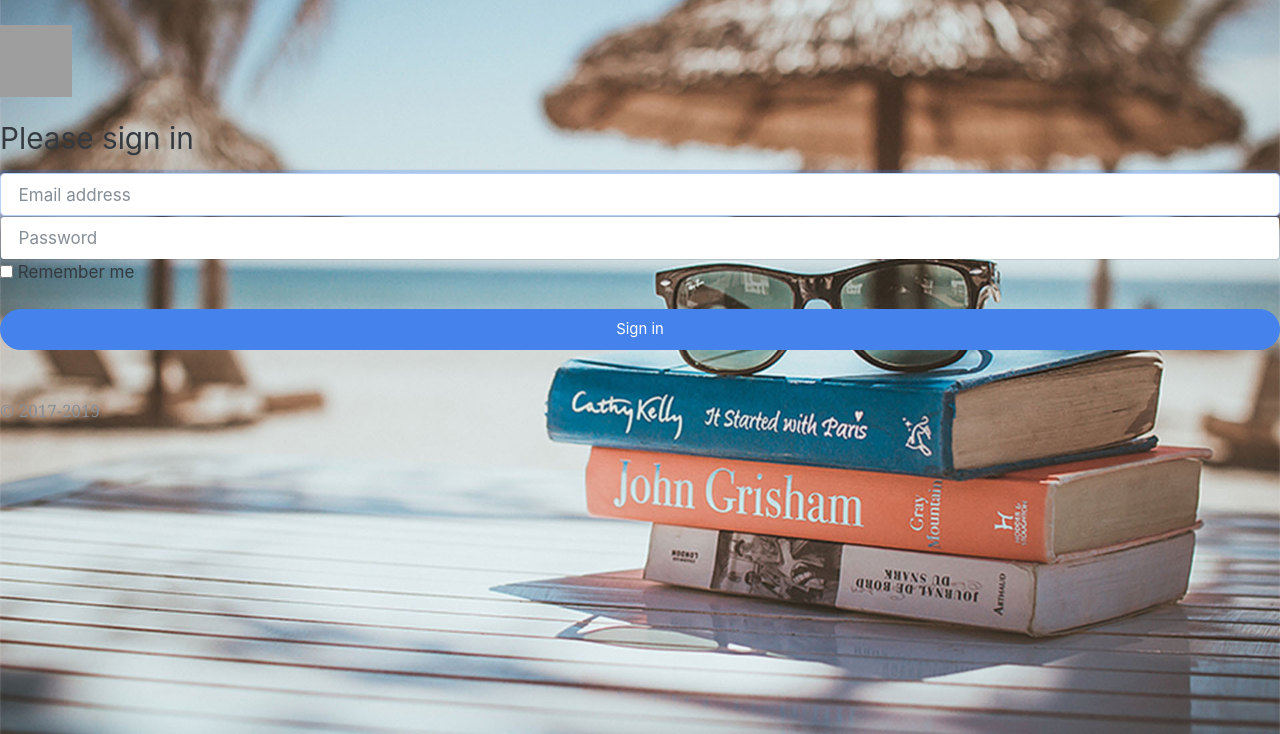
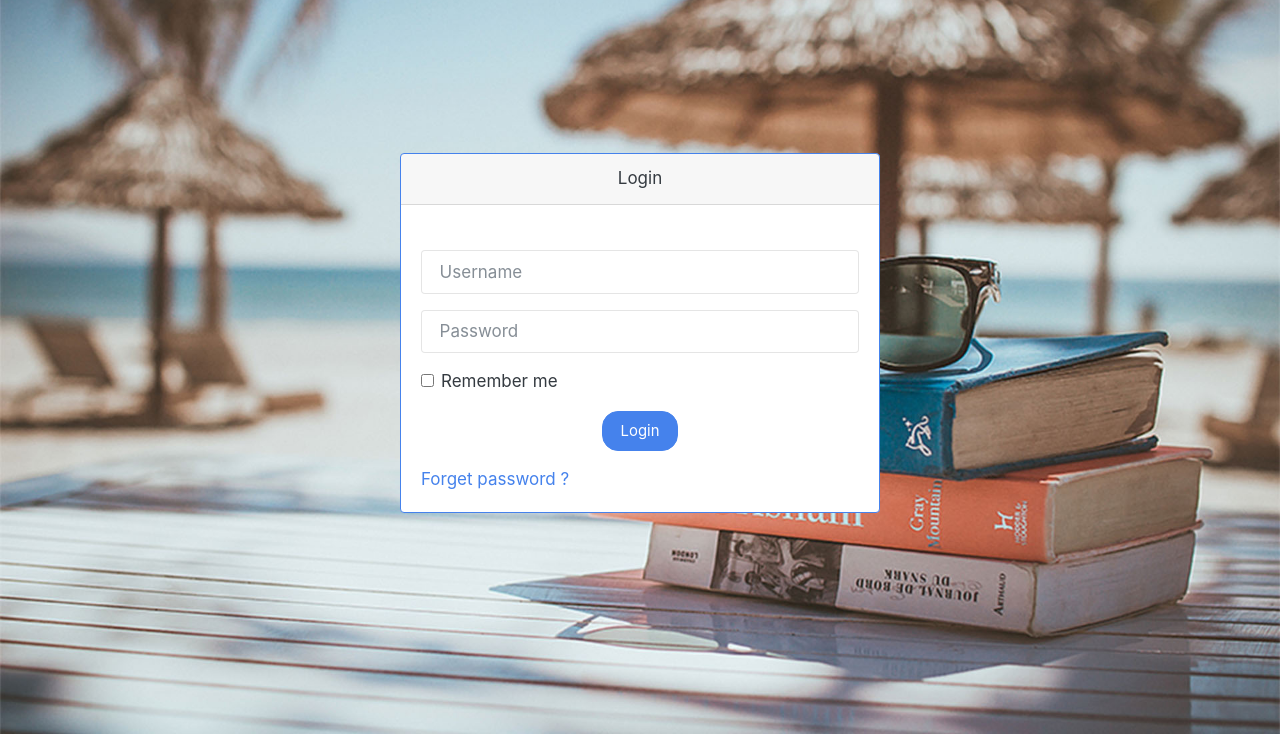
Before and after one commit to SasinduDilshara/CodeBiz, a PHP site: page /CodeBiz/register/login in a window 1280 px wide. Shown: the part 66-800 px from the top of the page. Run offline with PHP 8.4, Linux system fonts and the light colour scheme; data that the repository does not hold is empty; grey boxes are pictures that could not be loaded.

Commit message:
Update login.php

```diff
--- a/MVC/app/view/register/login.php
+++ b/MVC/app/view/register/login.php
@@ -4,20 +4,35 @@
 <?php $this->end(); ?>
 <?php $this->start('body'); ?>
 
-<form class="form-signin">
-  <img class="mb-4" src="/docs/4.3/assets/brand/bootstrap-solid.svg" alt="" width="72" height="72">
-  <h1 class="h3 mb-3 font-weight-normal">Please sign in</h1>
-  <label for="inputEmail" class="sr-only">Email address</label>
-  <input type="email" id="inputEmail" class="form-control" placeholder="Email address" required autofocus>
-  <label for="inputPassword" class="sr-only">Password</label>
-  <input type="password" id="inputPassword" class="form-control" placeholder="Password" required>
-  <div class="checkbox mb-3">
-    <label>
-      <input type="checkbox" value="remember-me"> Remember me
-    </label>
-  </div>
-  <button class="btn btn-lg btn-primary btn-block" type="submit">Sign in</button>
-  <p class="mt-5 mb-3 text-muted">&copy; 2017-2019</p>
-</form>
+<div class = "card border-primary mb-3" style="max-width: 30rem; margin:auto; top:8rem; background-color: ;" >
+ 	<div class="card-header" style="text-align: center">
+		 Login
+	</div>
+	<!-- <h3 class="text-center p-4">/h3> -->
+	<div class="card-body">
+	<form class="form" action="<?=PROOT?>register/login" method="post" ><br>
+		<div class="form-group">
+			<input type="text" name="username" id="username" class = "form-control" placeholder = "Username">
+		</div>
+		<div class="form-group">
+			<input type="password" name="password" id="password" class="form-control" placeholder = "Password">
+		</div>
+		<div class="form-check">
+			<input type="checkbox" class="form-check-input" name="remember_me" id="remember_me" value="on">
+			<label class="form-check-label" for="remember_me" > Remember me
+			</label>
+		</div>
+		<div> <?= $this->displayErrors; ?> </div>
+		<div class="form-group" style="text-align: center;">
+			<input type="submit" class ="btn btn-primary" value="Login" >
+		</div>
+	</form>
+
+	<div>
+		<a href = "<?=PROOT?>emails/forgetpassword"  class ="text-primary"> Forget password ? </a>
+	</div>
+
+</div>
+</div>
 
 <?php $this->end(); ?>
```
